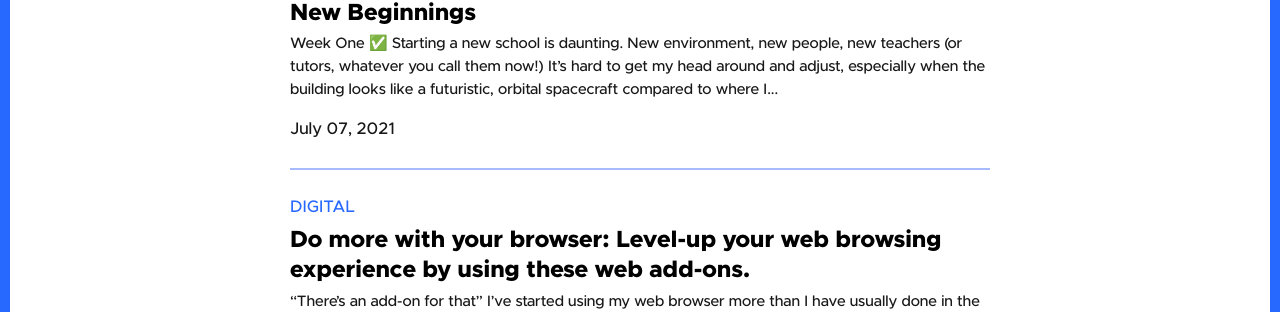
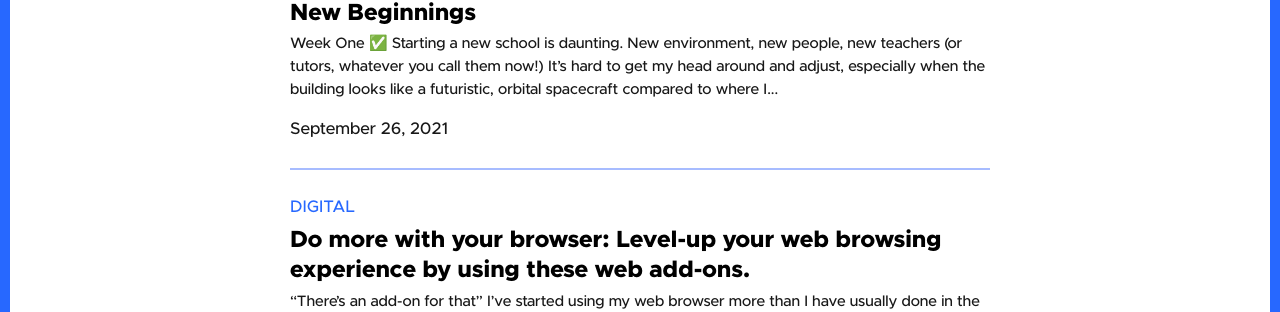
Before and after one commit to ClarkNarvas/ClarkNarvas.com, a Jekyll site: the page built from fullposts.markdown, in a window 1280 px wide and 900 px high. Shown: the part 248-560 px from the top of the window. Built offline with Jekyll 4.4.1, drawn with Linux system fonts in a browser that asks for light colours; comment, search, counter and statistics services are not loaded.

Commit message:
update date

```diff
--- a/_posts/2021-09-26-new-beginnings.md
+++ b/_posts/2021-09-26-new-beginnings.md
@@ -1,7 +1,7 @@
 ---
 layout: clarkpost
 title:  "New Beginnings"
-date:   2021-07-07 00:00:00 +0000
+date:   2021-09-26 00:00:00 +0000
 featured-image: /assets/blogposts/new-beginnings/coverphoto.png
 thumbnail-alt: A park, trees all around
 tags: Diary
```
